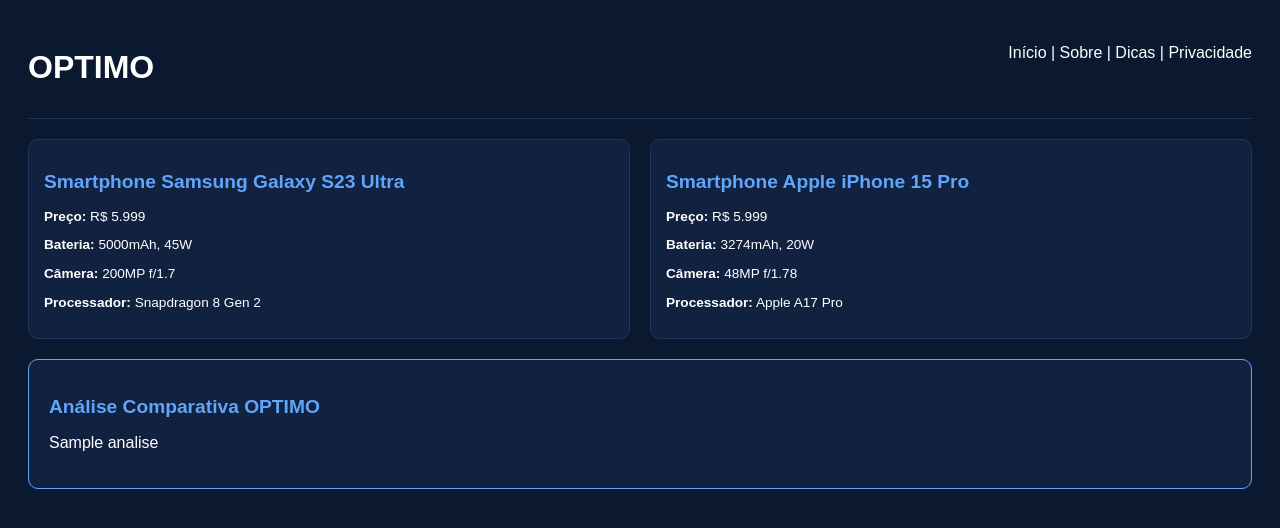
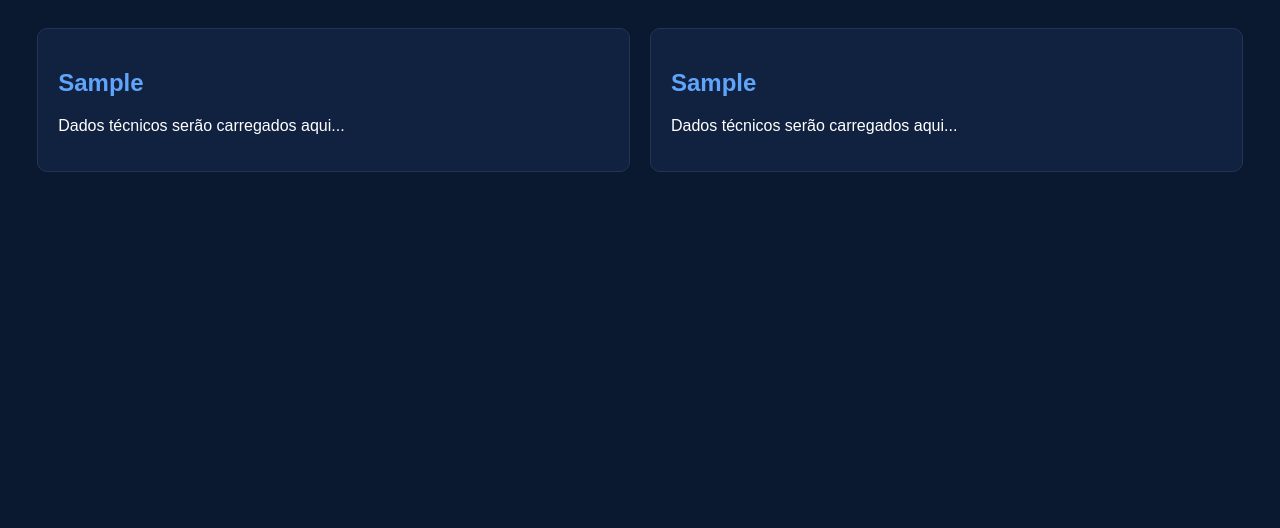
Before and after one commit to FischerTech86/saber-o-preco, a Flask app: template templates/resultado.html in a window 1280 px wide. Shown: the top 528 px of the page. Run offline with Flask 3, Linux system fonts and the light colour scheme; the template is opened without the code that fills it: most values are stand-ins (such as "Sample title", 1, 10 or a date in 2020).

Commit message:
Update resultado.html

```diff
--- a/templates/resultado.html
+++ b/templates/resultado.html
@@ -2,47 +2,24 @@
 <html lang="pt-br">
 <head>
     <meta charset="UTF-8">
-    <title>OPTIMO</title>
+    <title>Comparação</title>
     <style>
         body { background-color: #0a192f; color: white; font-family: sans-serif; padding: 20px; }
-        .header { display: flex; justify-content: space-between; border-bottom: 1px solid #233554; padding-bottom: 10px; }
-        .main-container { display: flex; gap: 20px; margin-top: 20px; }
-        .card { background-color: #112240; padding: 15px; border-radius: 10px; flex: 1; border: 1px solid #233554; }
-        .info-col { font-size: 0.85em; }
-        .analise-box { background-color: #112240; padding: 20px; border-radius: 10px; margin-top: 20px; border: 1px solid #60a5fa; }
-        h2 { color: #60a5fa; font-size: 1.2em; }
+        .grid { display: flex; gap: 20px; justify-content: center; }
+        .card { background-color: #112240; padding: 20px; border-radius: 10px; width: 45%; border: 1px solid #233554; }
+        h2 { color: #60a5fa; }
     </style>
 </head>
 <body>
-    <div class="header">
-        <h1>OPTIMO</h1>
-        <p>Início | Sobre | Dicas | Privacidade</p>
-    </div>
-
-    <div class="main-container">
+    <div class="grid">
         <div class="card">
-            <h2>Smartphone Samsung Galaxy S23 Ultra</h2>
-            <div class="info-col">
-                <p><strong>Preço:</strong> R$ 5.999</p>
-                <p><strong>Bateria:</strong> 5000mAh, 45W</p>
-                <p><strong>Câmera:</strong> 200MP f/1.7</p>
-                <p><strong>Processador:</strong> Snapdragon 8 Gen 2</p>
-            </div>
+            <h2>{{ p1 }}</h2>
+            <p>Dados técnicos serão carregados aqui...</p>
         </div>
         <div class="card">
-            <h2>Smartphone Apple iPhone 15 Pro</h2>
-            <div class="info-col">
-                <p><strong>Preço:</strong> R$ 5.999</p>
-                <p><strong>Bateria:</strong> 3274mAh, 20W</p>
-                <p><strong>Câmera:</strong> 48MP f/1.78</p>
-                <p><strong>Processador:</strong> Apple A17 Pro</p>
-            </div>
+            <h2>{{ p2 }}</h2>
+            <p>Dados técnicos serão carregados aqui...</p>
         </div>
-    </div>
-
-    <div class="analise-box">
-        <h2>Análise Comparativa OPTIMO</h2>
-        <p>{{ analise }}</p>
     </div>
 </body>
 </html>
```
